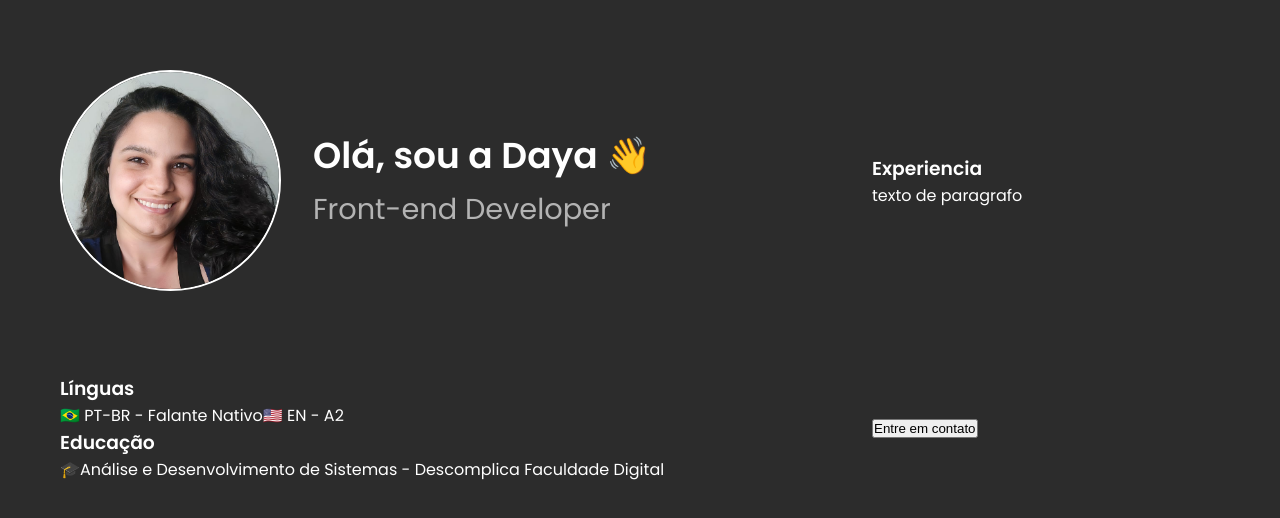
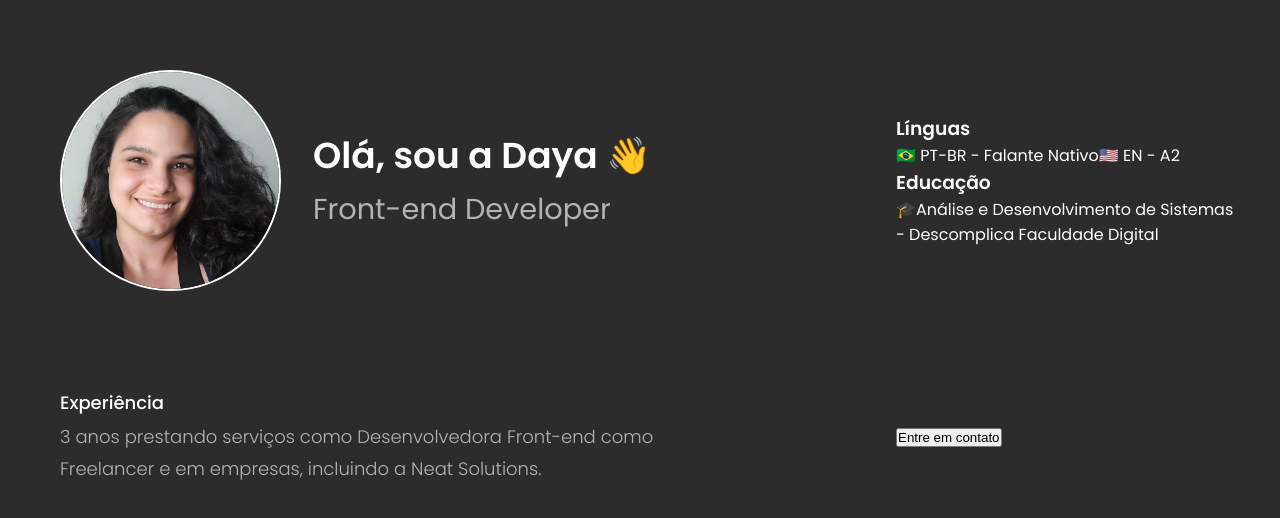
Before and after one commit to daya-diaz/my_portfolio, a React (Vite) app: page / in a window 1280 px wide. Shown: the top 518 px of the page. Built offline with nearby package versions, Linux system fonts and the light colour scheme.

Commit message:
feat: config experience section

```diff
--- a/src/App.scss
+++ b/src/App.scss
@@ -1,12 +1,13 @@
 .container {
     padding: 40px 20px;
     display: grid;
+    gap: 24px;
     grid-template-rows: repeat(4, auto);
     grid-template-areas:
     "header"
-    "contacts"
-    "experiences"
-    "infos";
+    "contact"
+    "experience"
+    "info";
 }
 
 @media (min-width: 768px) {
@@ -21,6 +22,6 @@
         grid-template-areas:
         "header info"
         "experience empty1"
-        "empty2 contacts"
+        "empty2 contact"
     }
 }
--- a/src/App.tsx
+++ b/src/App.tsx
@@ -1,19 +1,13 @@
 import './App.scss'
-import { Header } from './components/header/Header'
+import { Experience } from './components/experience'
+import { Header } from './components/header'
 
 function App() {
 
   return (
     <main className="container">
       <Header />
-
-      <div className="experience">
-        <h3>Experiencia</h3>
-        <p>texto de paragrafo</p>
-        <div className="experienceTime">
-        </div>
-      </div>
-
+      <Experience />
       <div className="infos">
         <h3>Línguas</h3>
         <div className="languages-info">
@@ -26,7 +20,6 @@ function App() {
           <span>Análise e Desenvolvimento de Sistemas - Descomplica Faculdade Digital</span>
         </div>
       </div>
-
       <div className="contacts">
         <div className="social">
 
--- /dev/null
+++ b/src/components/experience/index.tsx
@@ -0,0 +1,14 @@
+import { SectionTitle } from '../sectionTitle'
+import './styles.scss'
+
+export function Experience() {
+    return (
+        <div className="experience">
+            <SectionTitle text="Experiência"/>
+            <p>3 anos prestando serviços como Desenvolvedora Front-end como Freelancer e em empresas, incluindo a Neat Solutions.</p>
+            <div className="experienceTime">
+            </div>
+        </div>
+
+    )
+}
--- /dev/null
+++ b/src/components/experience/styles.scss
@@ -0,0 +1,25 @@
+.experience {
+    grid-area: experience;
+    display: flex;
+    flex-direction: column;
+    align-items: center;
+
+    p {
+        text-align: center;
+        max-width: 600px;
+        font-weight: 300;
+        font-size: 18px;
+        line-height: 28px;
+        color: var(--neutral-500);
+    }
+
+    @media (min-width: 768px) {
+        align-items: start;
+        p {
+            text-align: start;
+            font-size: 18px;
+            line-height: 32px;
+        }
+    }
+
+}
--- a/src/components/header/header.tsx
+++ b/src/components/header/index.tsx
@@ -1,4 +1,4 @@
-import './header.scss'
+import './styles.scss'
 
 import meImg from '../../assets/me.png';
 export function Header() {
--- /dev/null
+++ b/src/components/sectionTitle/index.tsx
@@ -0,0 +1,13 @@
+import './styles.scss';
+
+interface SectionTitleProps {
+    text: string
+}
+
+export function SectionTitle({ text }: SectionTitleProps) {
+    return (
+        <h3 className='section-title'>
+            {text}
+        </h3>
+    )
+}
--- /dev/null
+++ b/src/components/sectionTitle/styles.scss
@@ -0,0 +1,12 @@
+.section-title {
+    text-align: center;
+    font-weight: 500;
+    font-size: 1rem;
+    line-height: 28px;
+    margin-bottom: 4px;
+
+    @media (min-width: 768px) {
+        font-size: 1.125rem;
+        text-align: start;
+    }
+}
```
Also changed, not shown: src/components/header/styles.scss (renamed from src/components/header/header.scss).
